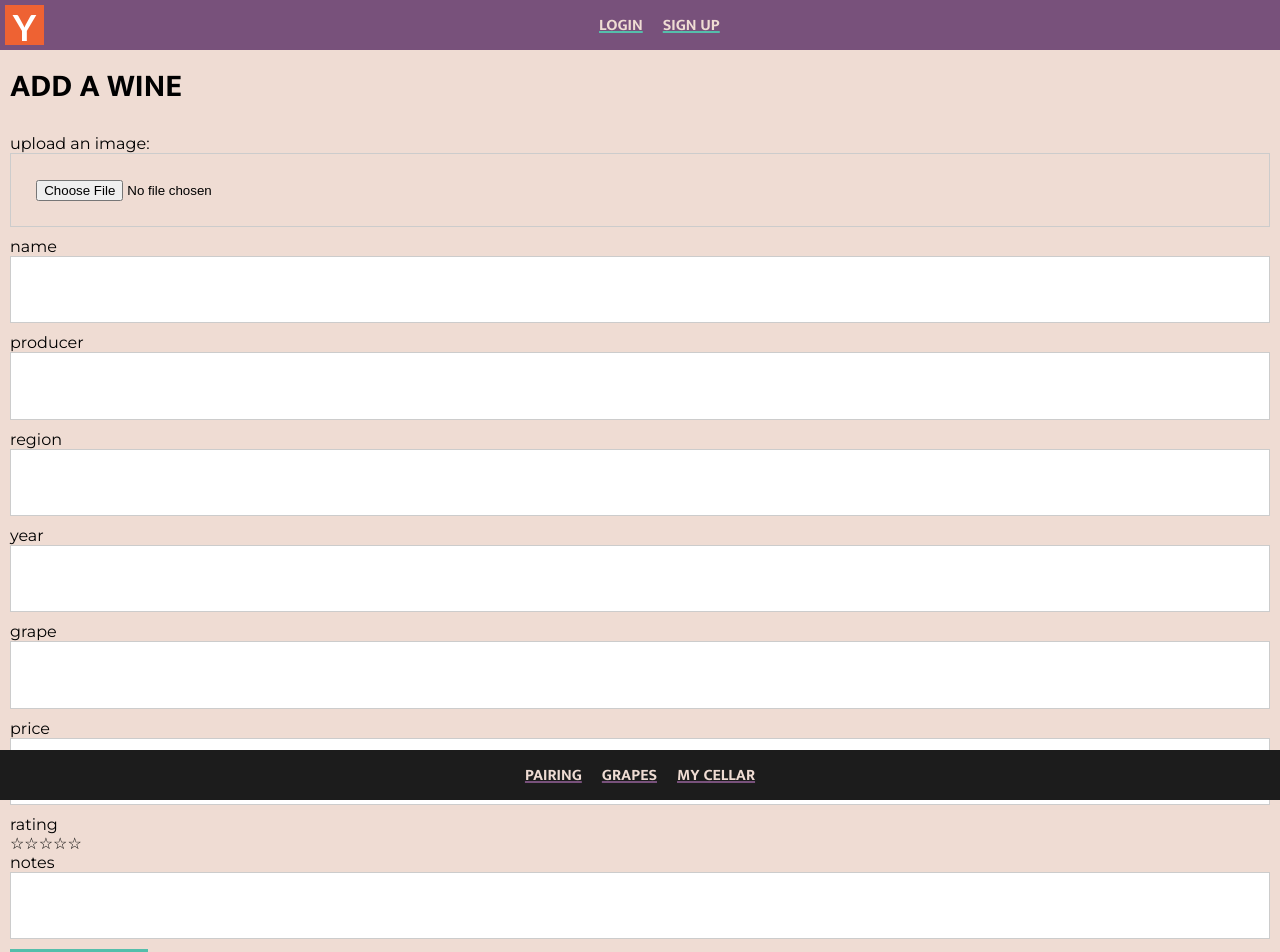
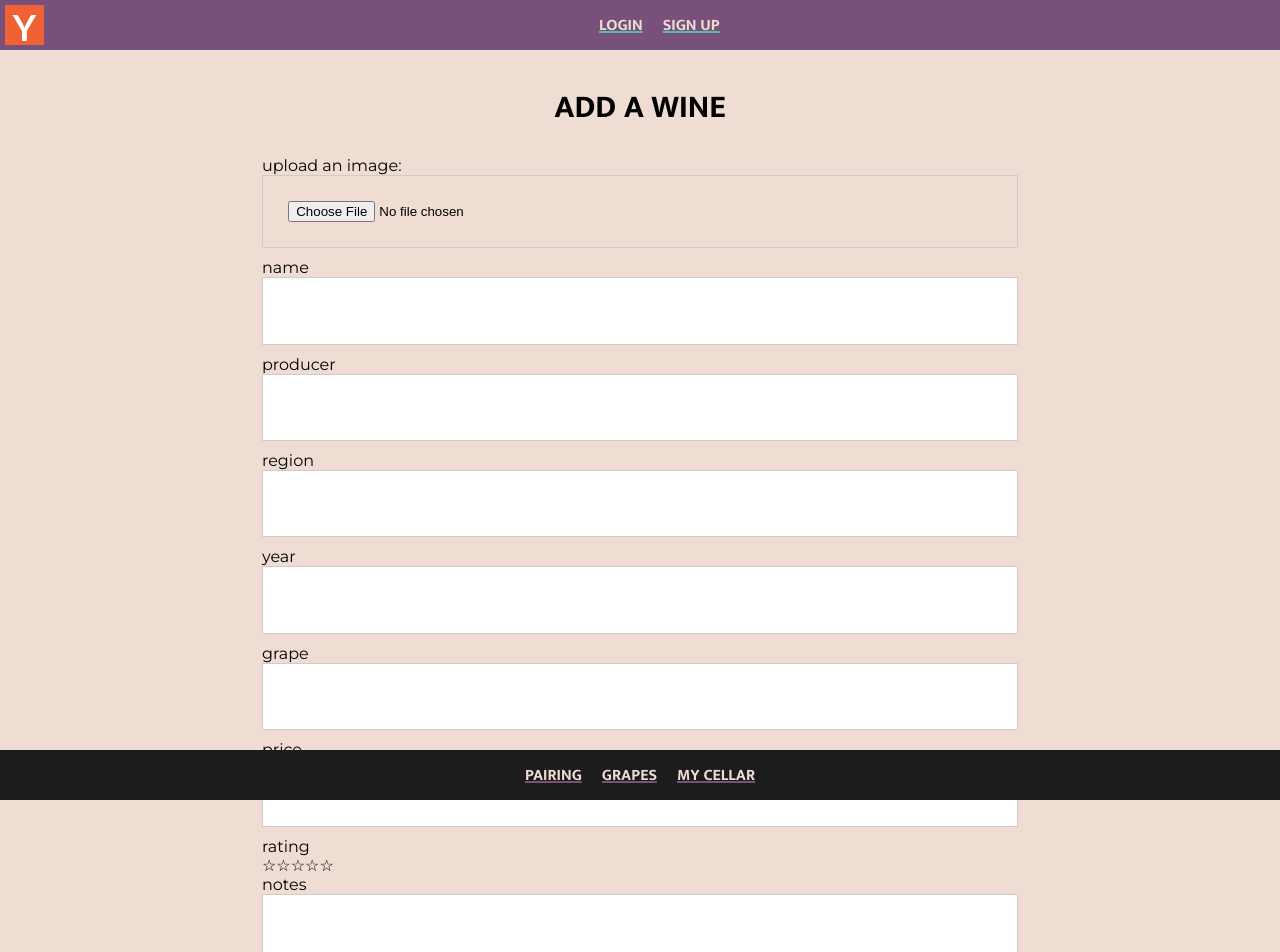
Before and after one commit to mallorybelgica/pairmywine, a React (Create React App) app in the folder frontend/: page /add/wine in a window 1280 px wide. Shown: the top 952 px of the page. Built offline with nearby package versions, Linux system fonts and the light colour scheme.

Commit message:
updated css

```diff
--- a/frontend/src/components/GrapeList/GrapeListItem.js
+++ b/frontend/src/components/GrapeList/GrapeListItem.js
@@ -4,12 +4,15 @@ import { Link } from "react-router-dom";
 
 const GrapeListItem = ({ grape, wineGroup }) => {
   return (
+    grape &&
+    wineGroup && (
       <GrapeWrapper>
         <StyledLink id={grape[0]} to={`/grape/${grape[0]}`}>
           <GrapeName key={grape[1].name}>{grape[1].name}</GrapeName>
           <Group>{wineGroup.Group}</Group>
         </StyledLink>
       </GrapeWrapper>
+    )
   );
 };
 
--- a/frontend/src/components/GrapeList/GrapesList.js
+++ b/frontend/src/components/GrapeList/GrapesList.js
@@ -45,7 +45,7 @@ const GrapesList = () => {
 
   return (
     <div>
-      <h1>Grape Variations</h1>
+      <Title>Grape Variations</Title>
       <List>
         {currentGrapes &&
           currentGroups &&
@@ -72,3 +72,8 @@ const List = styled.ul`
   list-style-type: none;
   padding: 0;
 `;
+
+const Title = styled.h1`
+  width: 100%;
+  text-align: center;
+`;
--- a/frontend/src/components/Recommendation.js
+++ b/frontend/src/components/Recommendation.js
@@ -51,7 +51,7 @@ const Recommendation = () => {
 
   return (
     <div>
-      <h1>Recommendations</h1>
+      <Title>Recommendations</Title>
       <p>Check out your recommendation(s) below:</p>
       <List>
         {wines &&
@@ -85,6 +85,11 @@ const List = styled.ul`
   padding: 0;
 `;
 
+const Title = styled.h1`
+  width: 100%;
+  text-align: center;
+`;
+
 const GrapeWrapper = styled.div`
   border-top: solid 1px black;
   padding-top: 15px;
--- a/frontend/src/components/StarRating.js
+++ b/frontend/src/components/StarRating.js
@@ -1,6 +1,7 @@
 import React, { useState } from "react";
 import { useDispatch, useSelector } from "react-redux";
 import { receiveRating } from "../actions";
+import styled from "styled-components";
 
 const Star = ({ marked, starId }) => {
   return (
@@ -24,7 +25,7 @@ const StarRating = ({ value }) => {
     setSelection(val);
   };
   return (
-    <div
+    <Wrapper
       onClick={(e) =>
         dispatch(receiveRating(e.target.getAttribute("data-star-id")))
       }
@@ -37,8 +38,15 @@ const StarRating = ({ value }) => {
           marked={selection ? selection >= i + 1 : rating >= i + 1}
         />
       ))}
-    </div>
+    </Wrapper>
   );
 };
 
 export default StarRating;
+
+const Wrapper = styled.div`
+  width: 75%;
+  @media only screen and (min-width: 768px) {
+    width: 60%;
+  }
+`;
--- a/frontend/src/components/User/EditUserAccount.js
+++ b/frontend/src/components/User/EditUserAccount.js
@@ -45,8 +45,8 @@ const EditUserAccount = () => {
   };
 
   return (
-    <form onSubmit={handleSubmit}>
-      <h1>Edit Profile</h1>
+    <Form onSubmit={handleSubmit}>
+      <Title>Edit Profile</Title>
       <Label>First Name</Label>
       <Input
         type="text"
@@ -78,23 +78,41 @@ const EditUserAccount = () => {
         onChange={(ev) => setPassword(ev.currentTarget.value)}
       />
       <Button>Submit</Button>
-    </form>
+    </Form>
   );
 };
 
 export default EditUserAccount;
 
+const Form = styled.form`
+  display: flex;
+  width: 100%;
+  flex-wrap: wrap;
+  justify-content: center;
+`;
+
+const Title = styled.h1`
+  width: 100%;
+  text-align: center;
+`;
+
 const Input = styled.input`
   box-sizing: border-box;
   outline: none;
-  width: 100%;
+  width: 75%;
   border: 1px solid #ccc;
   padding: 2%;
   margin-bottom: 10px;
+  @media only screen and (min-width: 768px) {
+    width: 60%;
+  }
 `;
 
 const Label = styled.label`
-  width: 100vw;
+  width: 75%;
+  @media only screen and (min-width: 768px) {
+    width: 60%;
+  }
 `;
 
 const Button = styled.button`
--- a/frontend/src/components/WineCellar/EditWine.js
+++ b/frontend/src/components/WineCellar/EditWine.js
@@ -48,8 +48,8 @@ const EditWine = () => {
   };
 
   return (
-    <form encType="multipart/form-data" onSubmit={handleSubmit}>
-      <h1>add a wine</h1>
+    <Form encType="multipart/form-data" onSubmit={handleSubmit}>
+      <Title>edit wine</Title>
       <Label>upload an image:</Label>
       <Input
         type="file"
@@ -102,33 +102,62 @@ const EditWine = () => {
         value={notes}
         onChange={(ev) => setNotes(ev.currentTarget.value)}
       />
-      <Button>Submit</Button>
-    </form>
+      <ButtonWrapper>
+        <Button>Submit</Button>
+      </ButtonWrapper>
+    </Form>
   );
 };
 
 export default EditWine;
 
+const Form = styled.form`
+  display: flex;
+  width: 100%;
+  flex-wrap: wrap;
+  justify-content: center;
+`;
+
+const Title = styled.h1`
+  width: 100%;
+  text-align: center;
+`;
+
 const Label = styled.label`
-  width: 100vw;
+  width: 75%;
+  @media only screen and (min-width: 768px) {
+    width: 60%;
+  }
 `;
 
 const Input = styled.input`
   box-sizing: border-box;
   outline: none;
-  width: 100%;
+  width: 75%;
   border: 1px solid #ccc;
   padding: 2%;
   margin-bottom: 10px;
+  @media only screen and (min-width: 768px) {
+    width: 60%;
+  }
 `;
 
 const TextArea = styled.input`
   box-sizing: border-box;
   outline: none;
-  width: 100%;
+  width: 75%;
   border: 1px solid #ccc;
   padding: 2%;
   margin-bottom: 10px;
+  @media only screen and (min-width: 768px) {
+    width: 60%;
+  }
+`;
+
+const ButtonWrapper = styled.div`
+  display: flex;
+  justify-content: center;
+  width: 100%;
 `;
 
 const Button = styled.button`
--- a/frontend/src/components/WineCellar/NewWine.js
+++ b/frontend/src/components/WineCellar/NewWine.js
@@ -43,83 +43,115 @@ const NewWine = () => {
   };
 
   return (
-    <form encType="multipart/form-data" onSubmit={handleSubmit}>
-      <h1>add a wine</h1>
-      <label>upload an image:</label>
+    <Form encType="multipart/form-data" onSubmit={handleSubmit}>
+      <Title>add a wine</Title>
+      <Label>upload an image:</Label>
       <Input
         type="file"
         onChange={(ev) => {
           setFile(ev.target.files[0]);
         }}
       />
-      <label>name</label>
+      <Label>name</Label>
       <Input
         type="text"
         value={name}
         onChange={(ev) => setName(ev.currentTarget.value)}
       />
-      <label>producer</label>
+      <Label>producer</Label>
       <Input
         type="text"
         value={producer}
         onChange={(ev) => setProducer(ev.currentTarget.value)}
       />
-      <label>region</label>
+      <Label>region</Label>
       <Input
         type="text"
         value={region}
         onChange={(ev) => setRegion(ev.currentTarget.value)}
       />
-      <label>year</label>
+      <Label>year</Label>
       <Input
         type="number"
         value={year}
         onChange={(ev) => setYear(ev.currentTarget.value)}
       />
-      <label>grape</label>
+      <Label>grape</Label>
       <Input
         type="text"
         value={grape}
         onChange={(ev) => setGrape(ev.currentTarget.value)}
       />
-      <label>price</label>
+      <Label>price</Label>
       <Input
         type="number"
         value={price}
         onChange={(ev) => setPrice(ev.currentTarget.value)}
       />
-      <label>rating</label>
+      <Label>rating</Label>
       <StarRating />
       <Input type="hidden" value={rating} />
-      <label>notes</label>
+      <Label>notes</Label>
       <TextArea
         type="text"
         value={notes}
         onChange={(ev) => setNotes(ev.currentTarget.value)}
       />
-      <Button>Submit</Button>
-    </form>
+      <ButtonWrapper>
+        <Button>Submit</Button>
+      </ButtonWrapper>
+    </Form>
   );
 };
 
 export default NewWine;
 
+const Form = styled.form`
+  display: flex;
+  width: 100%;
+  flex-wrap: wrap;
+  justify-content: center;
+`;
+
+const Title = styled.h1`
+  width: 100%;
+  text-align: center;
+`;
+
+const Label = styled.label`
+  width: 75%;
+  @media only screen and (min-width: 768px) {
+    width: 60%;
+  }
+`;
+
 const Input = styled.input`
   box-sizing: border-box;
   outline: none;
-  width: 100%;
+  width: 75%;
   border: 1px solid #ccc;
   padding: 2%;
   margin-bottom: 10px;
+  @media only screen and (min-width: 768px) {
+    width: 60%;
+  }
 `;
 
 const TextArea = styled.input`
   box-sizing: border-box;
   outline: none;
-  width: 100%;
+  width: 75%;
   border: 1px solid #ccc;
   padding: 2%;
   margin-bottom: 10px;
+  @media only screen and (min-width: 768px) {
+    width: 60%;
+  }
+`;
+
+const ButtonWrapper = styled.div`
+  text-align: center;
+  width: 100%;
 `;
 
 const Button = styled.button`
--- a/frontend/src/components/WineCellar/WineCellar.js
+++ b/frontend/src/components/WineCellar/WineCellar.js
@@ -34,7 +34,7 @@ const WineCellar = () => {
 
   return (
     <Wrapper>
-      <h1>my cellar</h1>
+      <Title>my cellar</Title>
       {loggedIn === false && (
         <Notice>Please login or sign up to get access to your cellar.</Notice>
       )}
@@ -58,10 +58,10 @@ const Wrapper = styled.div`
 
 const ItemsWrapper = styled.div`
   width: 100%;
-
+  align-items: center;
   @media only screen and (min-width: 768px) {
     display: grid;
-    grid-template-columns: repeat(auto-fill, minmax(220px, 1fr));
+    grid-template-columns: repeat(auto-fill, minmax(350px, 1fr));
     grid-gap: 24px;
   }
 `;
@@ -81,3 +81,8 @@ const NewWine = styled(Link)`
   font-weight: bold;
   text-decoration: none;
 `;
+
+const Title = styled.h1`
+  width: 100%;
+  text-align: center;
+`;
--- a/frontend/src/components/WineCellar/WineCellarItem.js
+++ b/frontend/src/components/WineCellar/WineCellarItem.js
@@ -26,6 +26,7 @@ const Wrapper = styled.div`
     3px 41.8px 33.4px rgba(0, 0, 0, 0.028), 3px 100px 80px rgba(0, 0, 0, 0.02);
   border-radius: 16px;
   text-align: center;
+  margin-bottom: 10px;
 `;
 
 const StyledLink = styled(Link)`
--- a/frontend/src/components/WinePairTool/FoodInput.js
+++ b/frontend/src/components/WinePairTool/FoodInput.js
@@ -126,6 +126,9 @@ const Select = styled.select`
   border: 1px solid #ccc;
   padding: 2%;
   margin-bottom: 10px;
+  @media only screen and (min-width: 768px) {
+    width: 60%;
+  }
 `;
 
 const ButtonWrapper = styled.div`
--- a/frontend/src/components/WinePairTool/WinePairTool.js
+++ b/frontend/src/components/WinePairTool/WinePairTool.js
@@ -1,13 +1,19 @@
 import React from "react";
 import FoodInput from "./FoodInput";
+import styled from "styled-components";
 
 const WinePairTool = () => {
   return (
     <div>
-      <h1>pair my wine</h1>
+      <Title>pair my wine</Title>
       <FoodInput />
     </div>
   );
 };
 
 export default WinePairTool;
+
+const Title = styled.h1`
+  width: 100%;
+  text-align: center;
+`;
```
Lines whose indentation alone changed are shown as unchanged.
